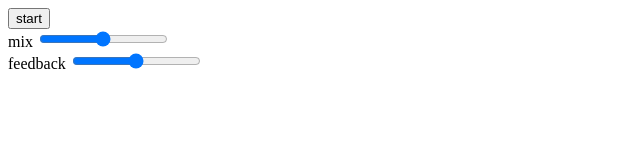
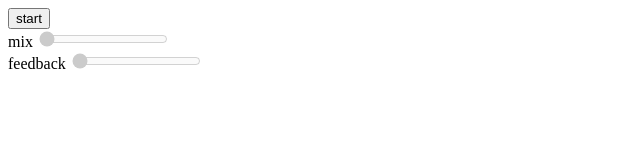
Before and after one commit to bspaulding/learn-dsp-with-webaudio, a plain HTML site: page index.html in a window 1280 px wide. Shown: the whole page, without its empty margins (0-640 px from the left). Drawn offline with Linux system fonts and the light colour scheme.

Commit message:
updated simple ui

```diff
--- a/index.html
+++ b/index.html
@@ -9,12 +9,28 @@
 
     <div>
       <label for="mix">mix</label>
-      <input type="range" id="mix" name="mix" min="0" max="100" />
+      <input
+        type="range"
+        id="mix"
+        name="mix"
+        min="0"
+        max="100"
+        value="0"
+        disabled
+      />
     </div>
 
     <div>
       <label for="feedback">feedback</label>
-      <input type="range" id="feedback" name="feedback" min="0" max="100" />
+      <input
+        type="range"
+        id="feedback"
+        name="feedback"
+        min="0"
+        max="100"
+        value="0"
+        disabled
+      />
     </div>
 
     <script src="index.js"></script>
--- a/index.js
+++ b/index.js
@@ -28,6 +28,7 @@ async function start() {
       (delayNode.parameters.get("mix").value =
         parseInt(event.target.value, 10) / 100)
   );
+  mixSlider.removeAttribute("disabled");
   const feedbackSlider = document.getElementById("feedback");
   feedbackSlider.value = delayNode.parameters.get("feedback").value * 100;
   feedbackSlider.addEventListener(
@@ -36,6 +37,7 @@ async function start() {
       (delayNode.parameters.get("feedback").value =
         parseInt(event.target.value, 10) / 100)
   );
+  feedbackSlider.removeAttribute("disabled");
 
   guitarBufferSource.start(0);
 }
```
